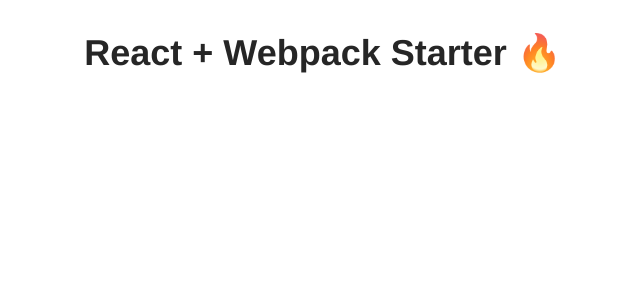
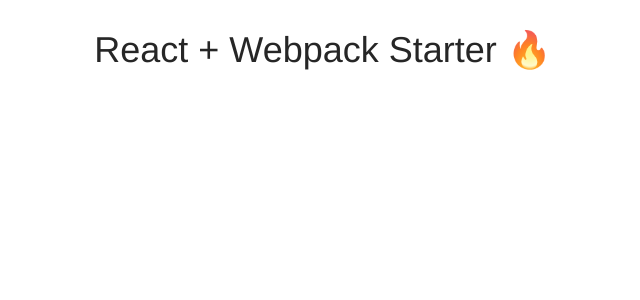
Before and after one commit to georgedoescode/react_starter, a React app: page / in a window 1280 px wide. Shown: the top 300 px of the page, without its empty margins (317-957 px from the left). Built offline with nearby package versions, Linux system fonts and the light colour scheme.

Commit message:
added meyers reset

```diff
--- a/src/css/reset.css
+++ b/src/css/reset.css
@@ -1,4 +1,4 @@
-/* pretty hardcore reset, but i like it */
+/* pretty opinionated reset */
 
 html {
   box-sizing: border-box;
@@ -10,8 +10,55 @@
 *:before,
 *:after {
   box-sizing: inherit;
-  margin: 0;
-  padding: 0;
+}
+
+/* http://meyerweb.com/eric/tools/css/reset/
+   v2.0 | 20110126
+   License: none (public domain)
+*/
+
+html, body, div, span, applet, object, iframe,
+h1, h2, h3, h4, h5, h6, p, blockquote, pre,
+a, abbr, acronym, address, big, cite, code,
+del, dfn, em, img, ins, kbd, q, s, samp,
+small, strike, strong, sub, sup, tt, var,
+b, u, i, center,
+dl, dt, dd, ol, ul, li,
+fieldset, form, label, legend,
+table, caption, tbody, tfoot, thead, tr, th, td,
+article, aside, canvas, details, embed,
+figure, figcaption, footer, header, hgroup,
+menu, nav, output, ruby, section, summary,
+time, mark, audio, video {
+	margin: 0;
+	padding: 0;
+	border: 0;
+	font-size: 100%;
+	font: inherit;
+	vertical-align: baseline;
+}
+/* HTML5 display-role reset for older browsers */
+article, aside, details, figcaption, figure,
+footer, header, hgroup, menu, nav, section {
+	display: block;
+}
+body {
+	line-height: 1;
+}
+ol, ul {
+	list-style: none;
+}
+blockquote, q {
+	quotes: none;
+}
+blockquote:before, blockquote:after,
+q:before, q:after {
+	content: '';
+	content: none;
+}
+table {
+	border-collapse: collapse;
+	border-spacing: 0;
 }
 
 /* enforce a minimum width on body and hide overflow */
@@ -21,6 +68,7 @@
   overflow-x: hidden;
   -webkit-font-smoothing: antialiased;
   -moz-osx-font-smoothing: grayscale;
+  font-kerning: normal;
 }
 
 /* i like this for images */
```
